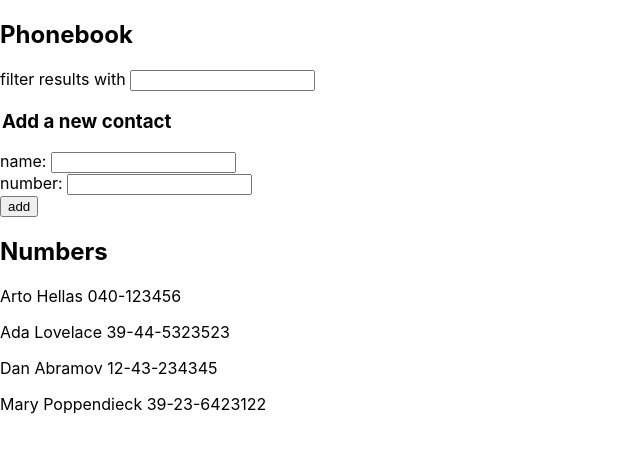
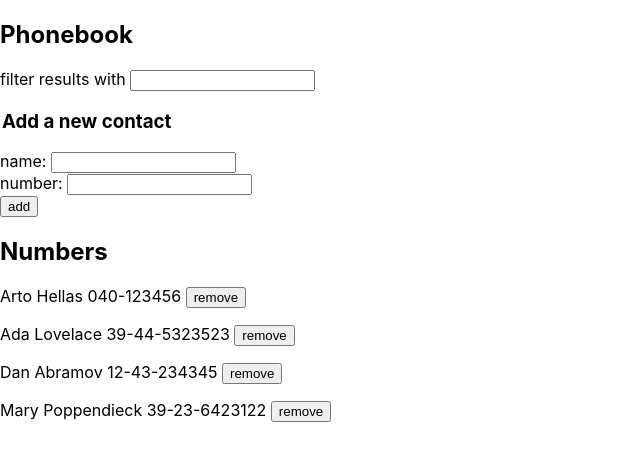
Before and after one commit to jkerola/fullstack2020, a React (Create React App) app in the folder 2/puhelinluettelo/: page / in a window 1280 px wide. Shown: the top 460 px of the page, without its empty margins (0-640 px from the left). Built offline with nearby package versions, Linux system fonts and the light colour scheme; data requests are answered from the project's data file.

Commit message:
Exercise 2.17

```diff
--- a/2/puhelinluettelo/src/App.js
+++ b/2/puhelinluettelo/src/App.js
@@ -48,6 +48,16 @@ const App = () => {
       setNewNumber('')
     }
   }
+  const removePerson = (removedPerson) => {
+    const message = `Delete ${removedPerson.name}?`
+    if (window.confirm(message)) {
+      ContactService.removeContact(removedPerson.id)
+        .catch(error => {
+          console.log(error)
+        })
+      setPersons(persons.filter(person => person.id !== removedPerson.id))
+    }
+  }
   const handleFilterChange = (event) => { //if empty filterfield, show all contacts
     setNewFilter(event.target.value)
     if (event.target.value === ('')) {
@@ -64,7 +74,7 @@ const App = () => {
       <FilterForm newFilter={newFilter} handleFilterChange={handleFilterChange} />
       <AddNewPersonForm formControls={formControls} />
       <h2>Numbers</h2>
-      <Contacts personsToShow={personsToShow} />
+      <Contacts personsToShow={personsToShow} removePerson={removePerson} />
     </div >
   )
 
@@ -90,20 +100,22 @@ const FilterForm = ({ newFilter, handleFilterChange }) => {
     </div>
   )
 }
-const Contacts = ({ personsToShow }) => {
+const Contacts = ({ personsToShow, removePerson }) => {
   return (
     <div>
       {personsToShow.map(person =>
-        <Person key={person.name} person={person} />
+        <Person key={person.name} person={person} removePerson={removePerson} />
       )}
     </div>
   )
 }
 
-const Person = ({ person }) => {
+const Person = ({ person, removePerson }) => {
   return (
     <p>
-      {person.name} {person.number}
+      {person.name} {person.number} <button onClick={() => removePerson(person)}>
+        remove
+      </button>
     </p>
   )
 }
--- a/2/puhelinluettelo/src/services/Contacts.js
+++ b/2/puhelinluettelo/src/services/Contacts.js
@@ -7,8 +7,11 @@ const getContacts = () => {
 const createContact = personObject => {
   return Axios.post(url, personObject).then(response => response.data)
 }
-
+const removeContact = id => {
+  return Axios.delete(`${url}/${id}`).then(response => response.data)
+}
 export default {
   getContacts,
-  createContact
+  createContact,
+  removeContact
 }
```
